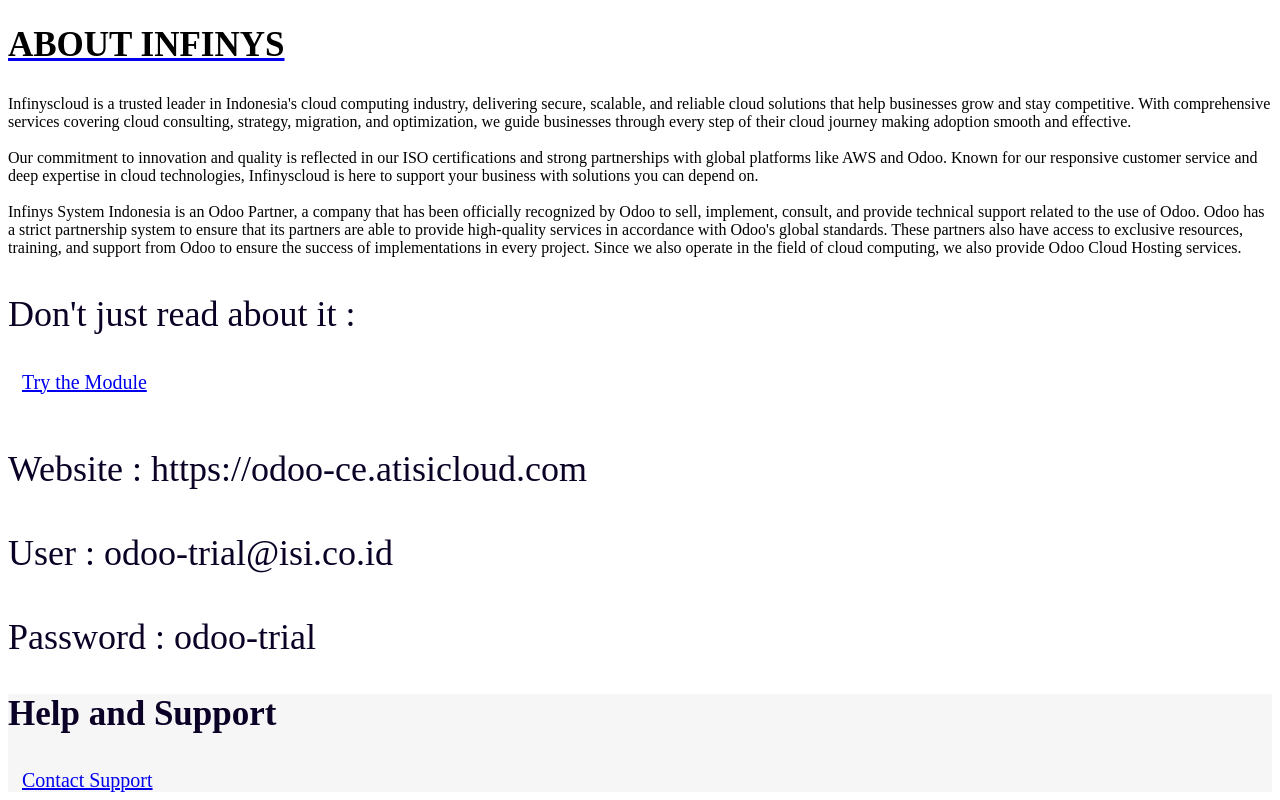
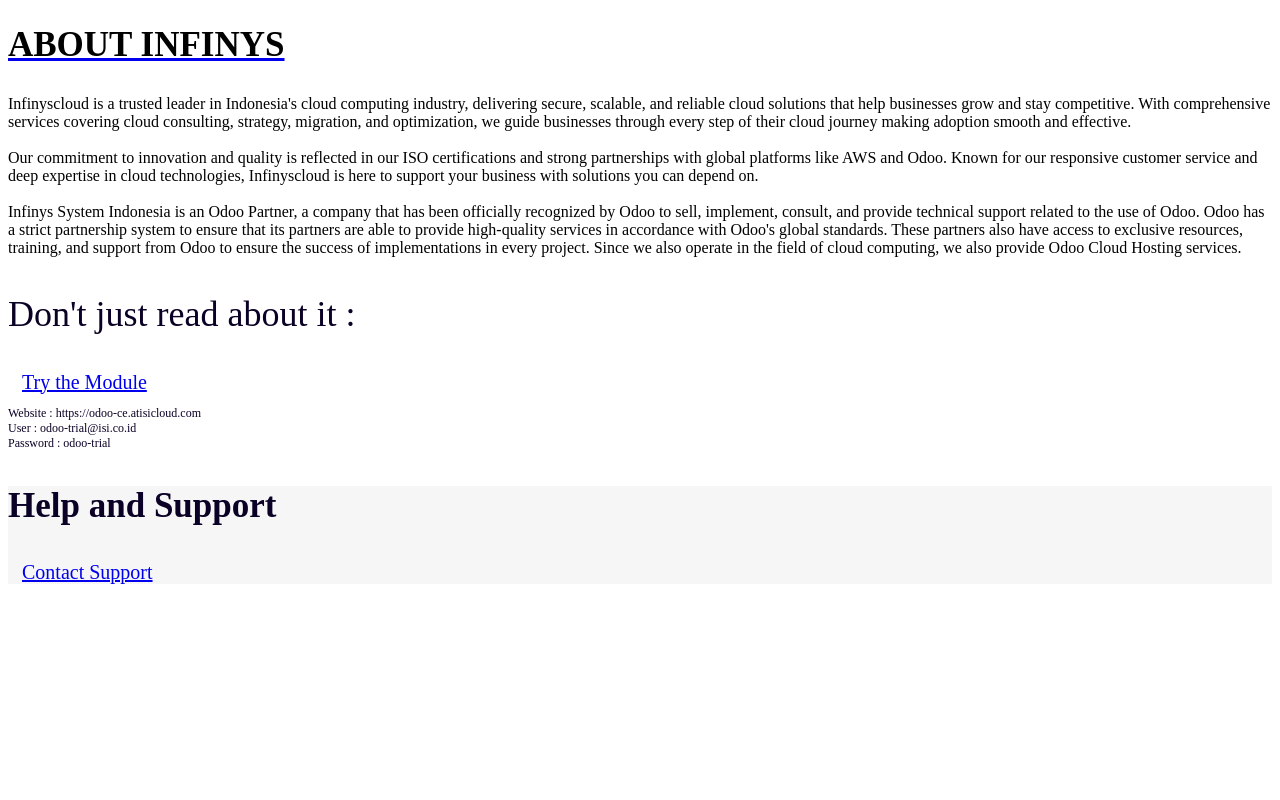
Before and after one commit to InfinysCloud/infinys_mailinglist_contact, a plain HTML site: page infinys_mailinglist_contact/static/description/index.html in a window 1280 px wide. Shown: the part 3715-4515 px from the top of the page. After the commit the page ends 4307 px from the top, so only its background shows below. Drawn offline with Linux system fonts and the light colour scheme.

Commit message:
Update index.html

```diff
--- a/infinys_mailinglist_contact/static/description/index.html
+++ b/infinys_mailinglist_contact/static/description/index.html
@@ -158,10 +158,10 @@
                 class="btn btn-primary ms-md-4 align-self-center"
                 style="font-size: 20px; padding: 6px 14px;">
                     <i class="fa fa-rocket me-2"></i> Try the Module
-                </a><br/><br>
-                <p class="fw-bold mb-3 mb-md-0" style="font-size: 36px; color: #0b0025;">
-                Website : https://odoo-ce.atisicloud.com <br><br>
-                User : odoo-trial@isi.co.id <br><br>
+                </a><br/>
+                <p class="fw-bold mb-3 mb-md-0" style="font-size: 12px; color: #0b0025;">
+                Website : https://odoo-ce.atisicloud.com <br>
+                User : odoo-trial@isi.co.id <br>
                 Password : odoo-trial
                 </p>
             </div>
```
